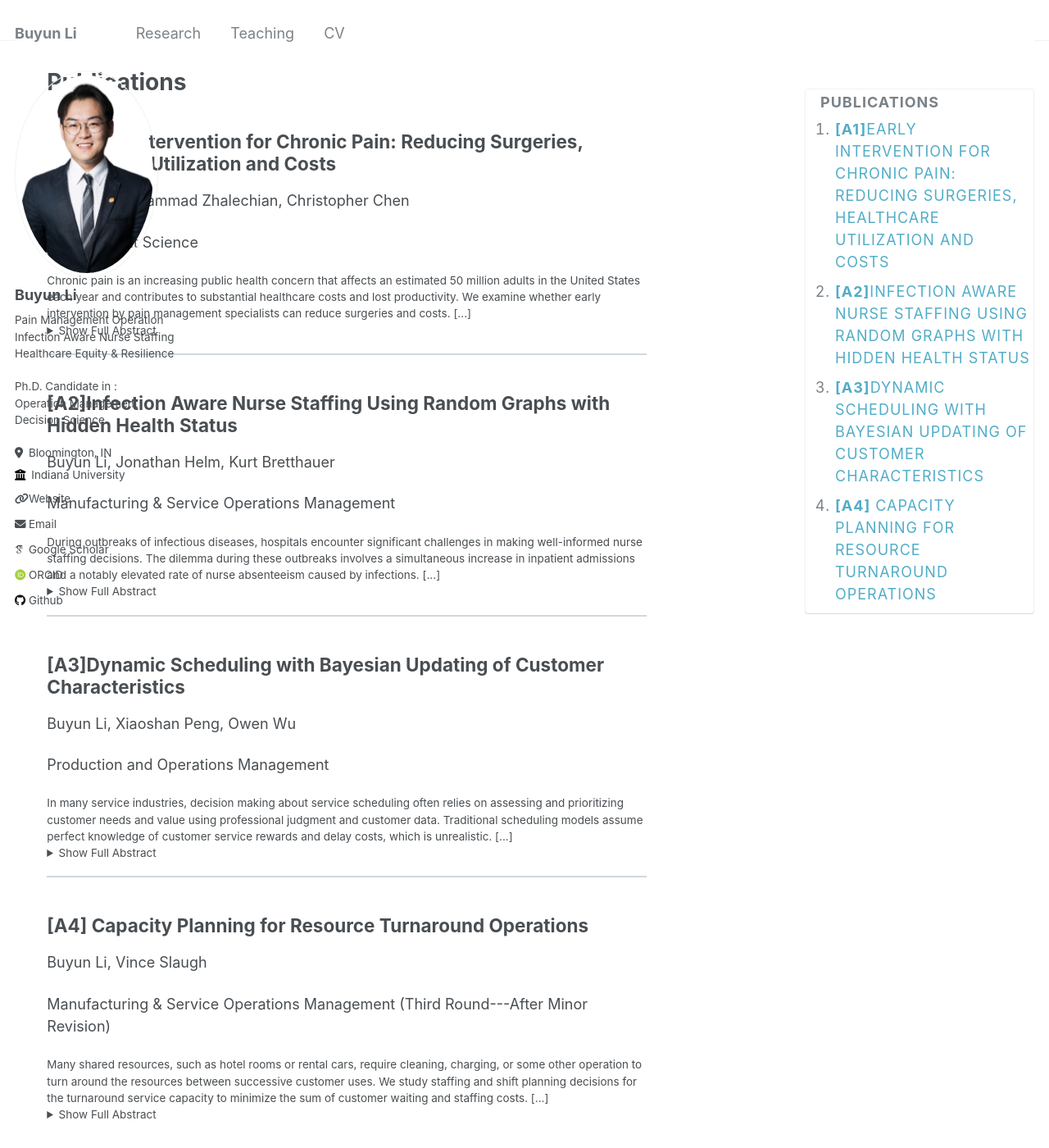
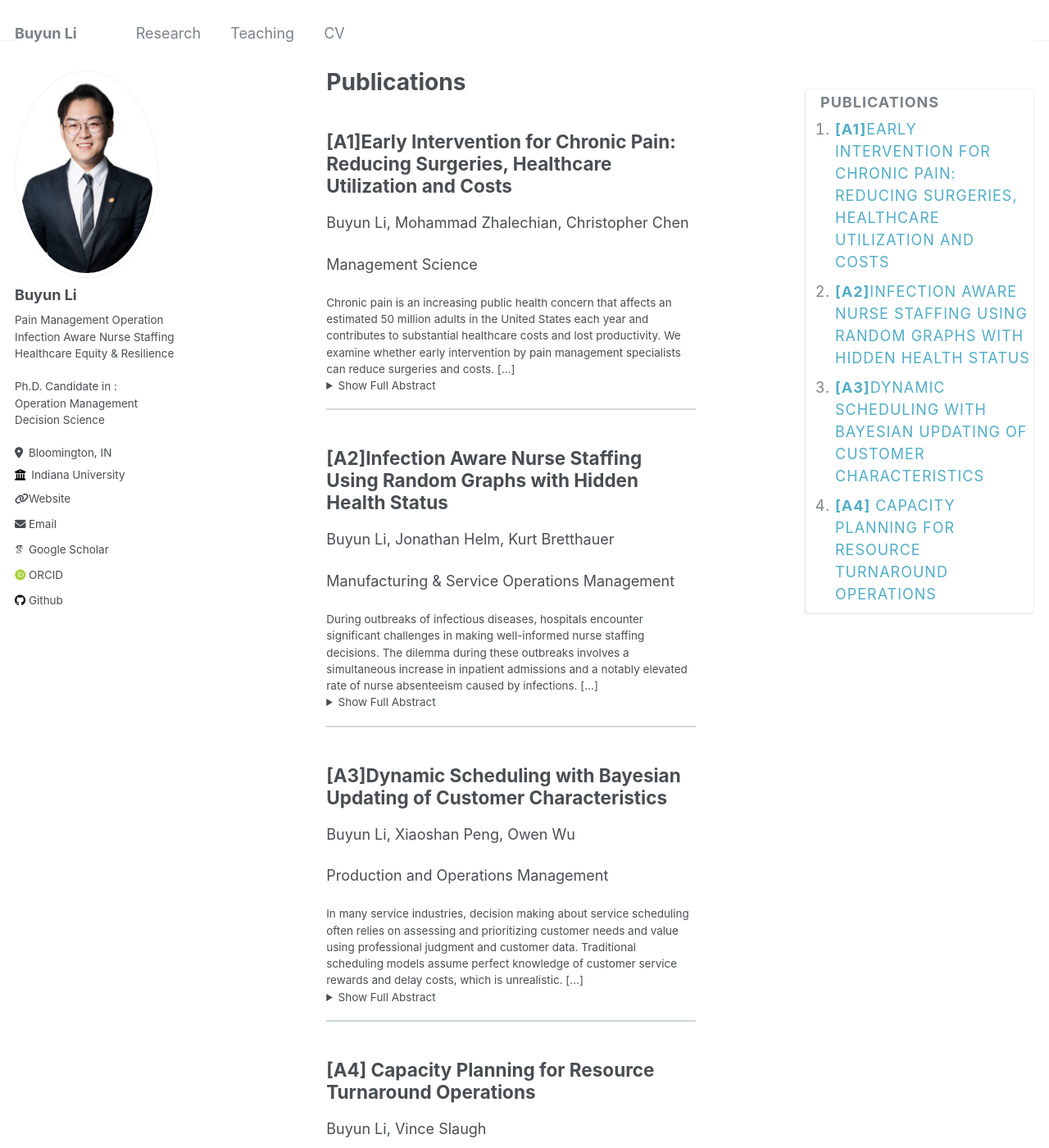
Before and after one commit to BuyunLi/BuyunLi.github.io, a Jekyll site: the page built from _pages/publications.md, in a window 1280 px wide and 1400 px high. Shown: the whole window at 82% size. Built offline with Jekyll 4.4.1, drawn with Linux system fonts in a browser that asks for light colours; some web fonts are replaced.

Commit message:
Update _custom.scss

```diff
--- a/_sass/_custom.scss
+++ b/_sass/_custom.scss
@@ -55,3 +55,45 @@
 html {
   scroll-behavior: smooth;
 }
+/* Three-column layout: sidebar | content | right TOC */
+#main.with-toc {
+  display: grid;
+  grid-template-columns: minmax(240px, 320px) 1fr minmax(220px, 280px);
+  gap: 2rem;
+  align-items: start;
+}
+
+/* Map children to columns explicitly */
+#main.with-toc > .sidebar {        /* Minimal Mistakes sidebar include */
+  grid-column: 1;
+}
+#main.with-toc > .archive {        /* your main publications content */
+  grid-column: 2;
+}
+#main.with-toc > .toc--right {     /* the catalog/TOC aside */
+  grid-column: 3;
+  position: sticky;
+  top: 6rem;                        /* adjust for your header height */
+  max-height: calc(100vh - 6rem);
+  overflow: auto;
+  padding-left: 1rem;
+  border-left: 1px solid #e0e0e0;
+}
+
+/* Optional: mobile—stack everything, TOC below content */
+@media (max-width: 980px) {
+  #main.with-toc {
+    grid-template-columns: 1fr;
+  }
+  #main.with-toc > .sidebar,
+  #main.with-toc > .archive,
+  #main.with-toc > .toc--right {
+    grid-column: 1;
+  }
+  #main.with-toc > .toc--right {
+    border-left: 0;
+    border-top: 1px solid #e0e0e0;
+    margin-top: 1rem;
+    padding-top: 1rem;
+  }
+}
```
